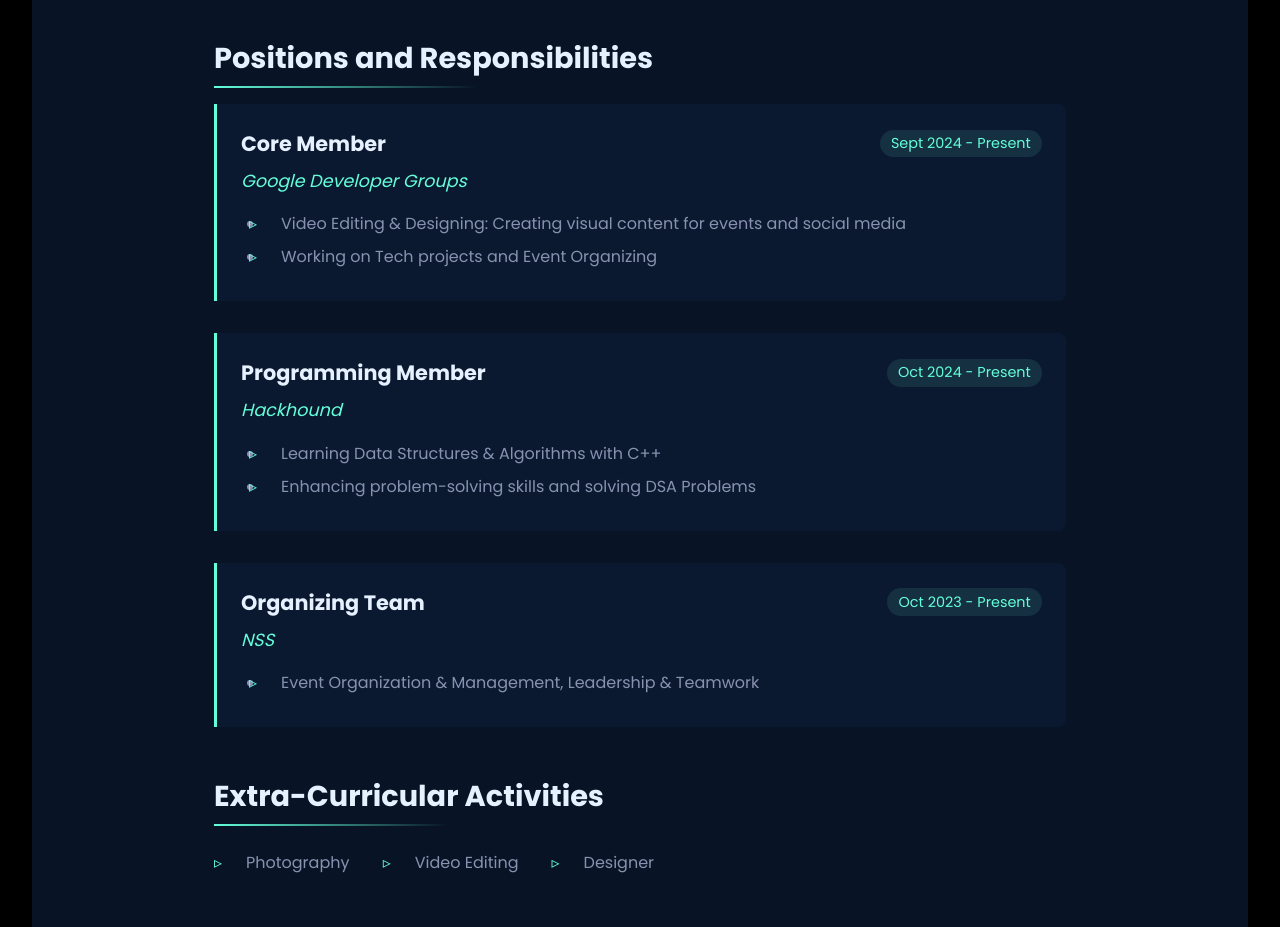
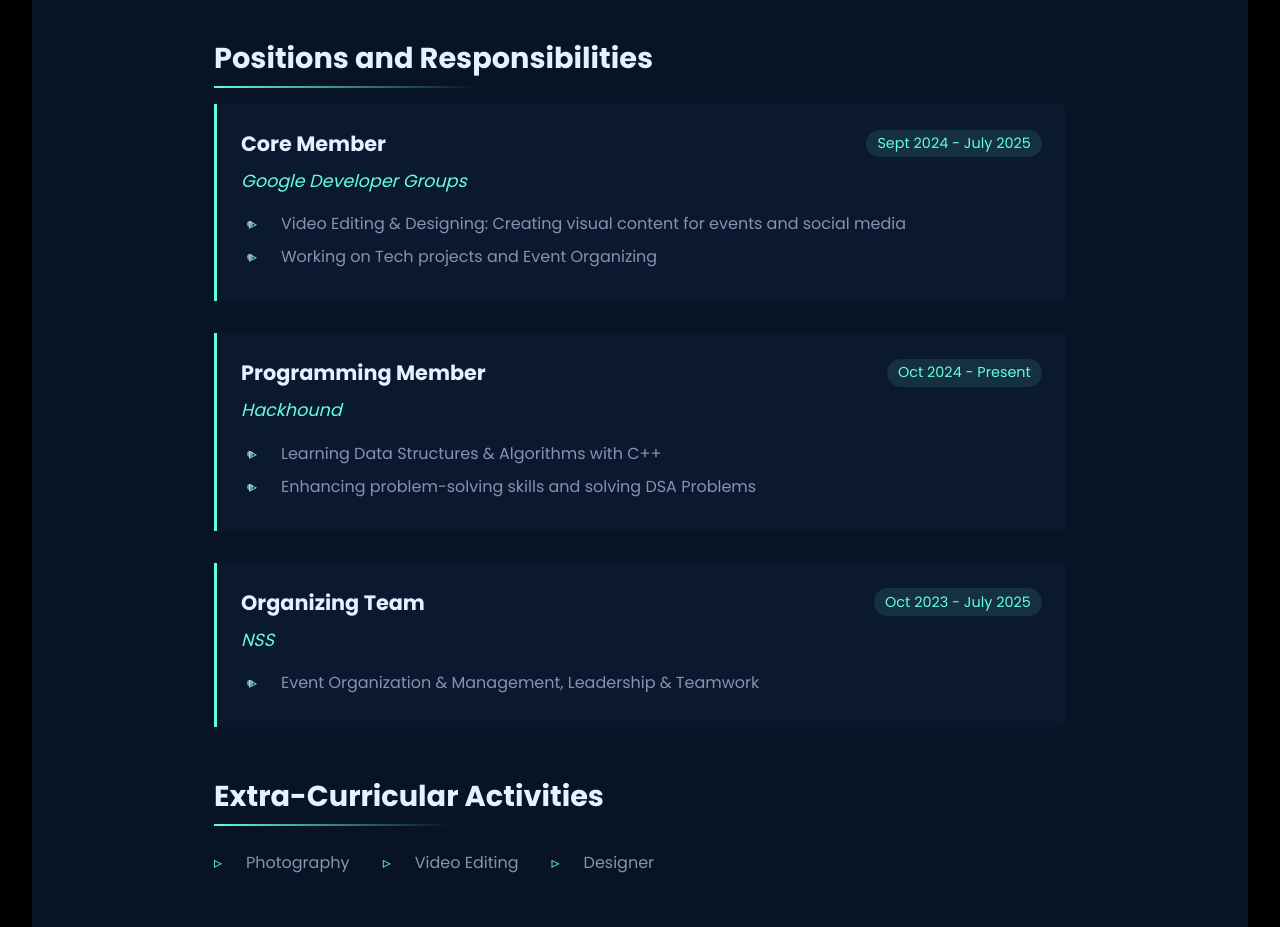
Before and after one commit to kumarsinharitesh/portfolio, a React (Create React App) app: page / in a window 1280 px wide. Shown: the part 1520-2447 px from the top of the page. Built offline with nearby package versions, Linux system fonts and the light colour scheme.

Commit message:
Update About.js

```diff
--- a/src/components/About.js
+++ b/src/components/About.js
@@ -50,7 +50,7 @@ const About = () => {
             <div className="position-item">
               <div className="position-header">
                 <h4>Core Member</h4>
-                <span className="period">Sept 2024 - Present</span>
+                <span className="period">Sept 2024 - July 2025</span>
               </div>
               <p className="organization">Google Developer Groups</p>
               <ul>
@@ -74,7 +74,7 @@ const About = () => {
             <div className="position-item">
               <div className="position-header">
                 <h4>Organizing Team</h4>
-                <span className="period">Oct 2023 - Present</span>
+                <span className="period">Oct 2023 - July 2025</span>
               </div>
               <p className="organization">NSS</p>
               <ul>
```
